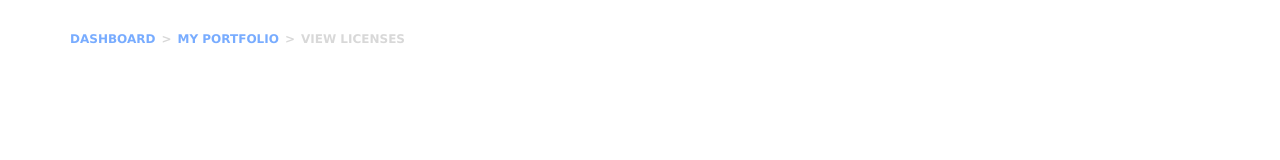
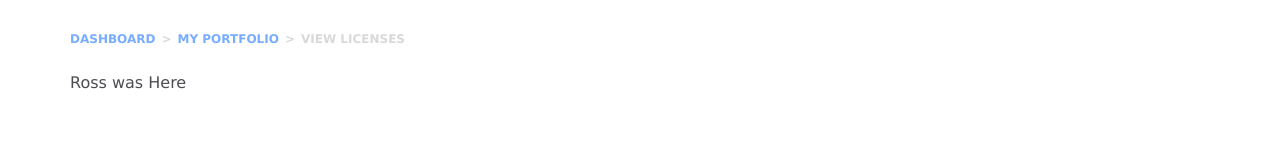
Before and after one commit to KentTrimble/AngularPortal, an Angular app in the folder angular-portal/: page / in a window 1280 px wide. Shown: the part 134-294 px from the top of the page. Built offline with nearby package versions, Linux system fonts and the light colour scheme.

Commit message:
I did more stuff

```diff
--- a/angular-portal/src/app/app.component.html
+++ b/angular-portal/src/app/app.component.html
@@ -199,6 +199,9 @@
             <li><span>View Licenses</span></li>
           </ul>
         </div>
+        <div>
+Ross was Here
+        </div>
 
       </div>
     </div>
@@ -208,12 +211,4 @@
     <div><img src="img/trimble-footer-logo.png" alt=""></div>
   </footer>
 
-  <script src="js/lib/modernizr/modernizr.min.js?v=97"></script>
-  <script src="js/lib/jquery/jquery.min.js"></script>
-  <script src="js/lib/bootstrap/bootstrap.min.js"></script>
-  <script src="js/lib/okaynav/okaynav.js"></script>
-  <script src="js/lib/icheck/icheck.min.js"></script>
-  <script src="js/lib/autosize/autosize.min.js"></script>
-  <script src="js/main.min.js?v=97"></script>
-
 </body>
--- a/angular-portal/src/index.html
+++ b/angular-portal/src/index.html
@@ -12,6 +12,13 @@
   <link rel="stylesheet" href="css/bootstrap/default.min.css?v=97">
   <link rel="stylesheet" href="css/default.min.css?v=97">
 
+  <script src="js/lib/modernizr/modernizr.min.js?v=97"></script>
+  <script src="js/lib/jquery/jquery.min.js"></script>
+  <script src="js/lib/bootstrap/bootstrap.min.js"></script>
+  <script src="js/lib/okaynav/okaynav.js"></script>
+  <script src="js/lib/icheck/icheck.min.js"></script>
+  <script src="js/lib/autosize/autosize.min.js"></script>
+  <script src="js/main.min.js?v=97"></script>
 
 </head>
 
```
